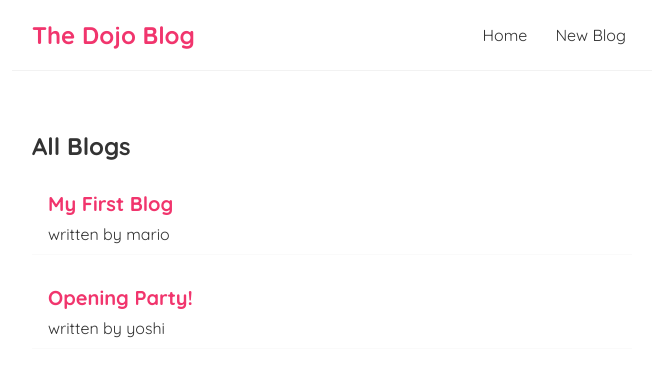
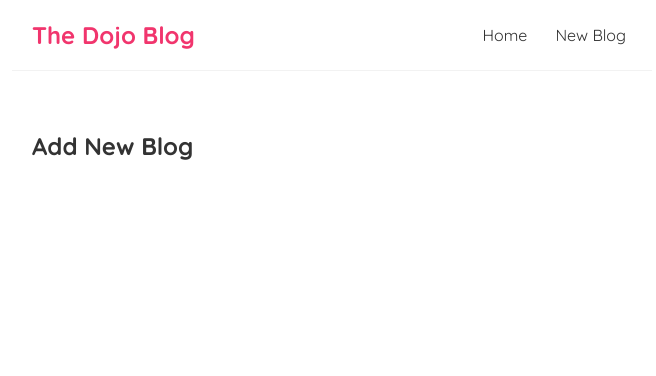
Before and after one commit to zae21/react-dojo-blog, a React (Create React App) app: page /create in a window 1280 px wide. Shown: the top 376 px of the page, without its empty margins (308-964 px from the left). Built offline with nearby package versions, Linux system fonts and the light colour scheme; data requests are answered from the project's data file; the HTML template or start-up script is replaced by a standard one.

Commit message:
add lesson 21-22

```diff
--- a/package.json
+++ b/package.json
@@ -8,6 +8,7 @@
     "@testing-library/user-event": "^13.5.0",
     "react": "^18.2.0",
     "react-dom": "^18.2.0",
+    "react-router-dom": "^5.3.4",
     "react-scripts": "5.0.1",
     "web-vitals": "^2.1.4"
   },
--- a/src/App.js
+++ b/src/App.js
@@ -1,14 +1,25 @@
+import { BrowserRouter as Router, Route, Switch } from 'react-router-dom';
 import Navbar from './components/Navbar'
 import Home from './components/Home'
+import Create from './components/Create';
 
 function App() {
   return (
-    <div className="App">
-      <Navbar />
-      <div className="content">
-        <Home />
+    <Router>
+      <div className="App">
+        <Navbar />
+        <div className="content">
+          <Switch>
+            <Route exact path="/">
+              <Home />
+            </Route>
+            <Route exact path="/create">
+              <Create />
+            </Route>
+          </Switch>
+        </div>
       </div>
-    </div>
+    </Router>
   );
 }
 
--- /dev/null
+++ b/src/components/Create.js
@@ -0,0 +1,9 @@
+const Create = () => {
+    return (
+        <div className="create">
+            <h2>Add New Blog</h2>
+        </div>
+     );
+}
+
+export default Create;
```
Also changed, not shown: 1 other file (tests, documents, lock files or other folders).
